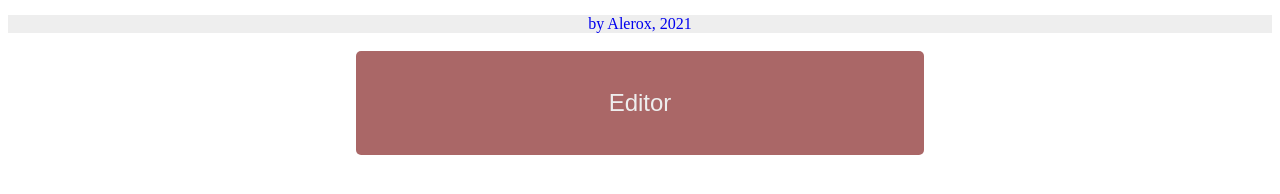
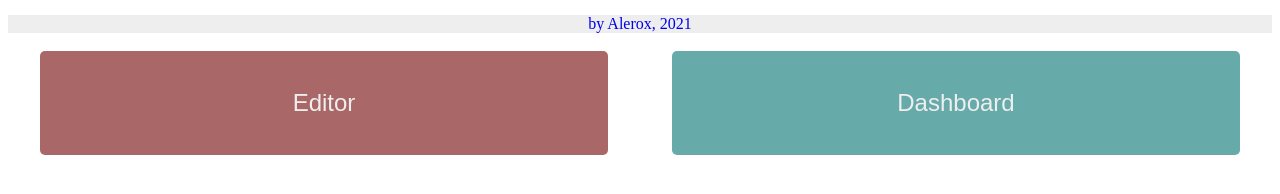
Before and after one commit to zeldalegends/nodered-cyclic, a website: page public/index.html in a window 1280 px wide. Shown: the part 546-740 px from the top of the page. Drawn offline with Linux system fonts and the light colour scheme.

Commit message:
Edit in Gitpod, deploy in Cyclic

```diff
--- a/public/index.html
+++ b/public/index.html
@@ -15,7 +15,7 @@
 		<br />
 		<div>
 			<a class="button button1" href="editor/">Editor</a>
-			<!--a class="button button2" href="ui/">Dashboard</a-->
+			<a class="button button2" href="ui/">Dashboard</a>
 		</div>
 	</body>
 </html>
```
Also changed, not shown: .config.nodes.json.
